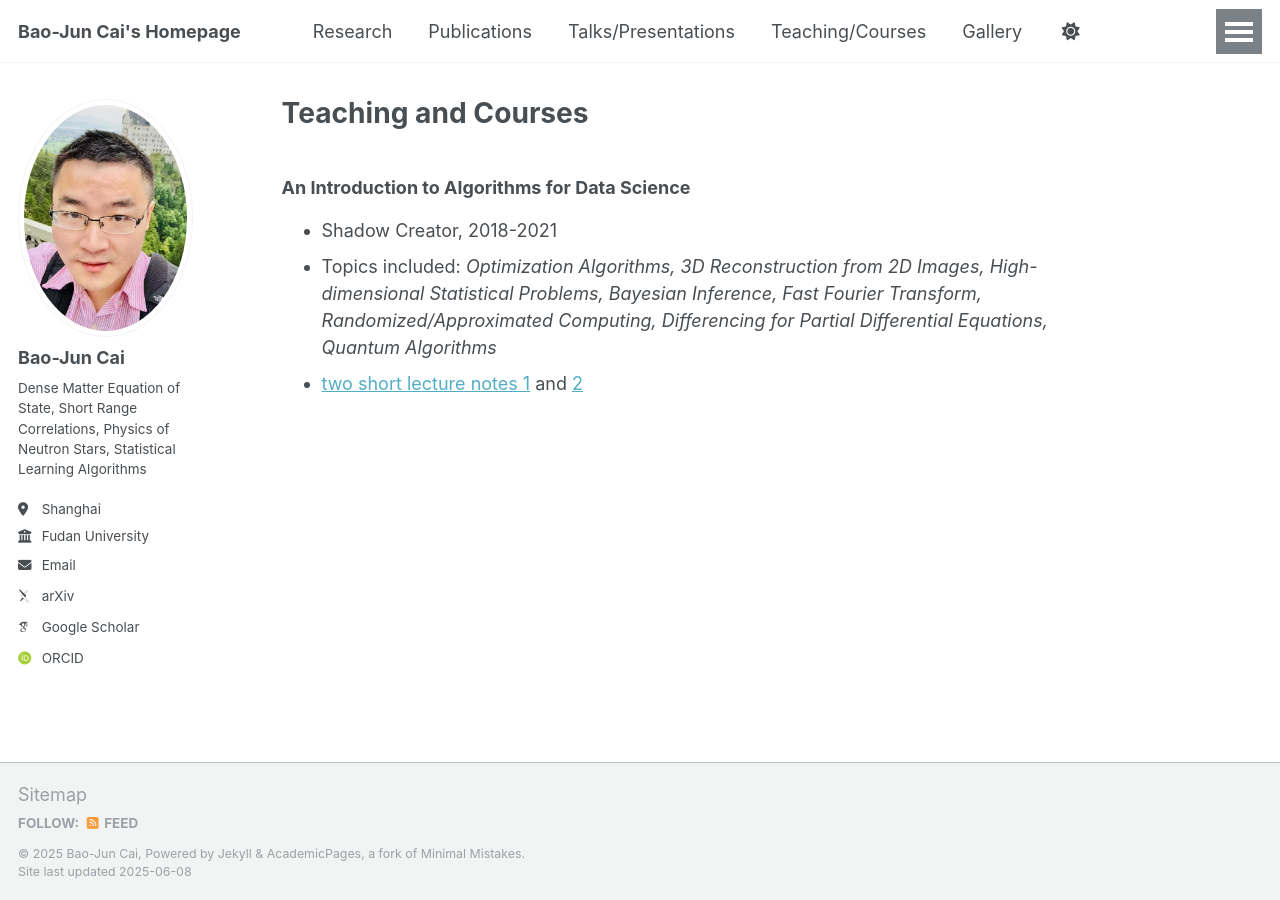
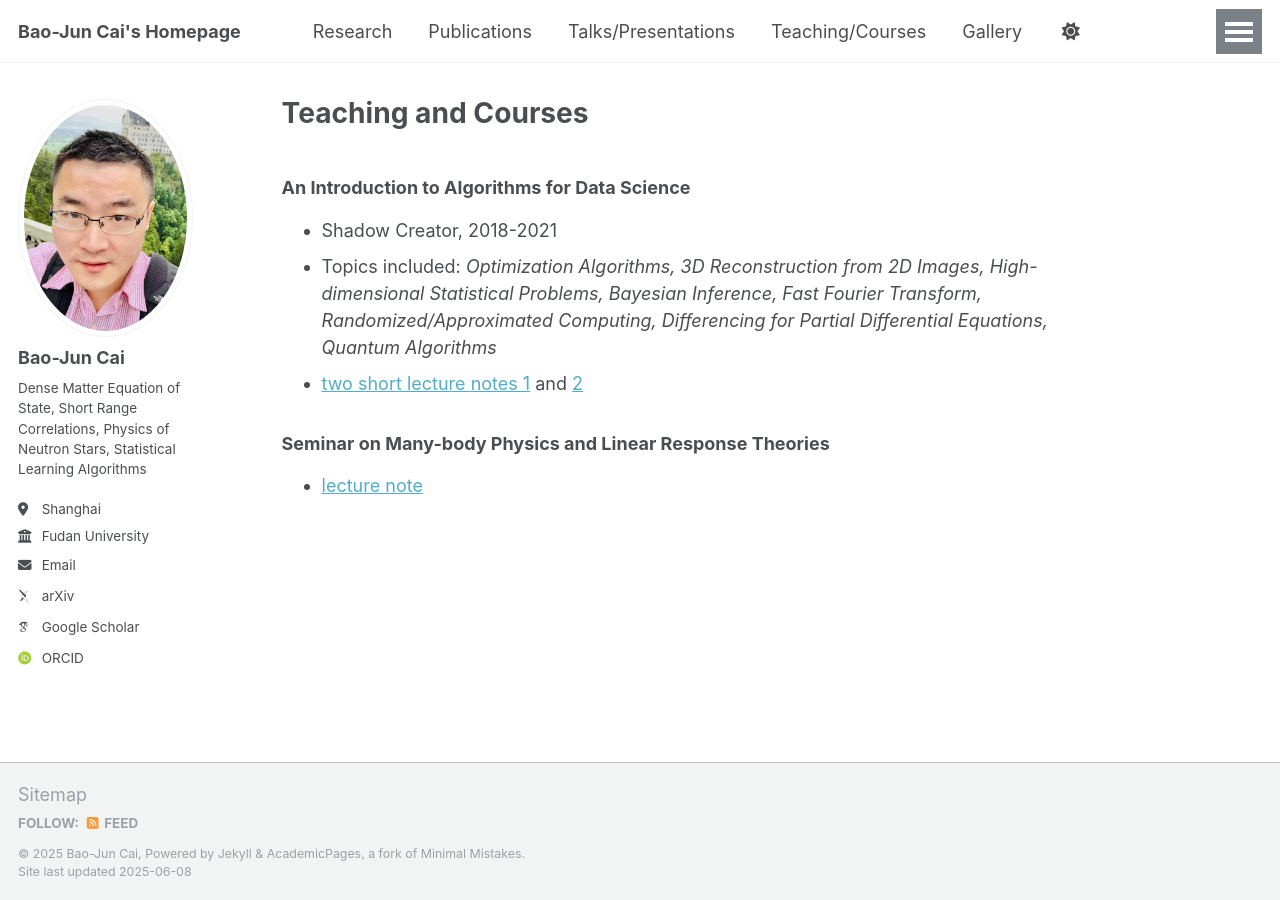
Before and after one commit to bjcai-phys/bjcai-phys.github.io, a Jekyll site: the page built from _pages/tcs.md, in a window 1280 px wide. Built offline with Jekyll 4.4.1, drawn with Linux system fonts in a browser that asks for light colours; some web fonts are replaced.

Commit message:
Update tcs.md

```diff
--- a/_pages/tcs.md
+++ b/_pages/tcs.md
@@ -10,3 +10,6 @@ author_profile: true
 * Shadow Creator, 2018-2021
 * Topics included: *Optimization Algorithms, 3D Reconstruction from 2D Images, High-dimensional Statistical Problems, Bayesian Inference, Fast Fourier Transform, Randomized/Approximated Computing, Differencing for Partial Differential Equations, Quantum Algorithms*
 * [two short lecture notes 1](https://bjcai-phys.github.io/images/Tu1-pp.pdf) and [2](https://bjcai-phys.github.io/images/Tu2-pp.pdf)
+
+### Seminar on Many-body Physics and Linear Response Theories
+* [lecture note](https://bjcai-phys.github.io/images/LectMB.pdf)
```
